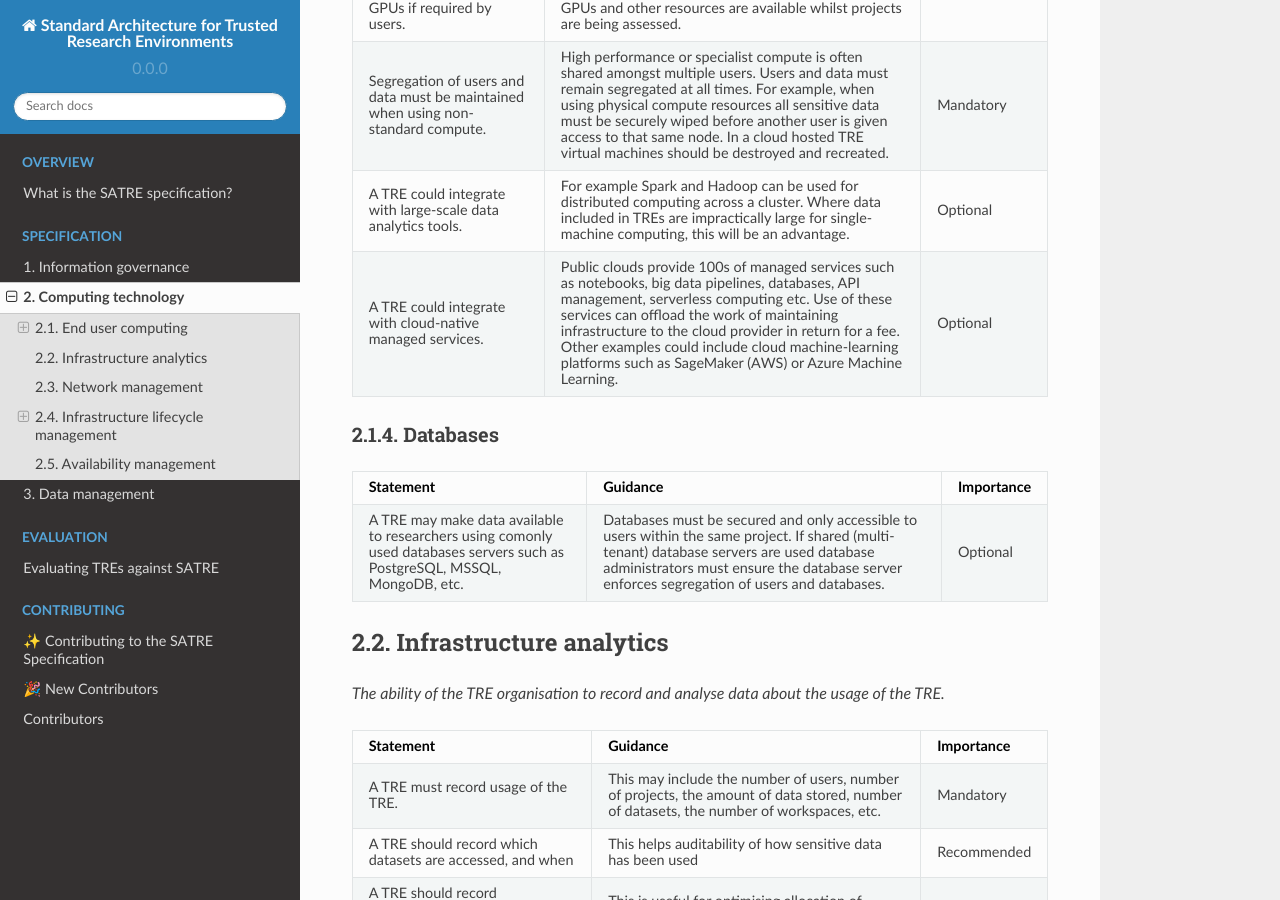
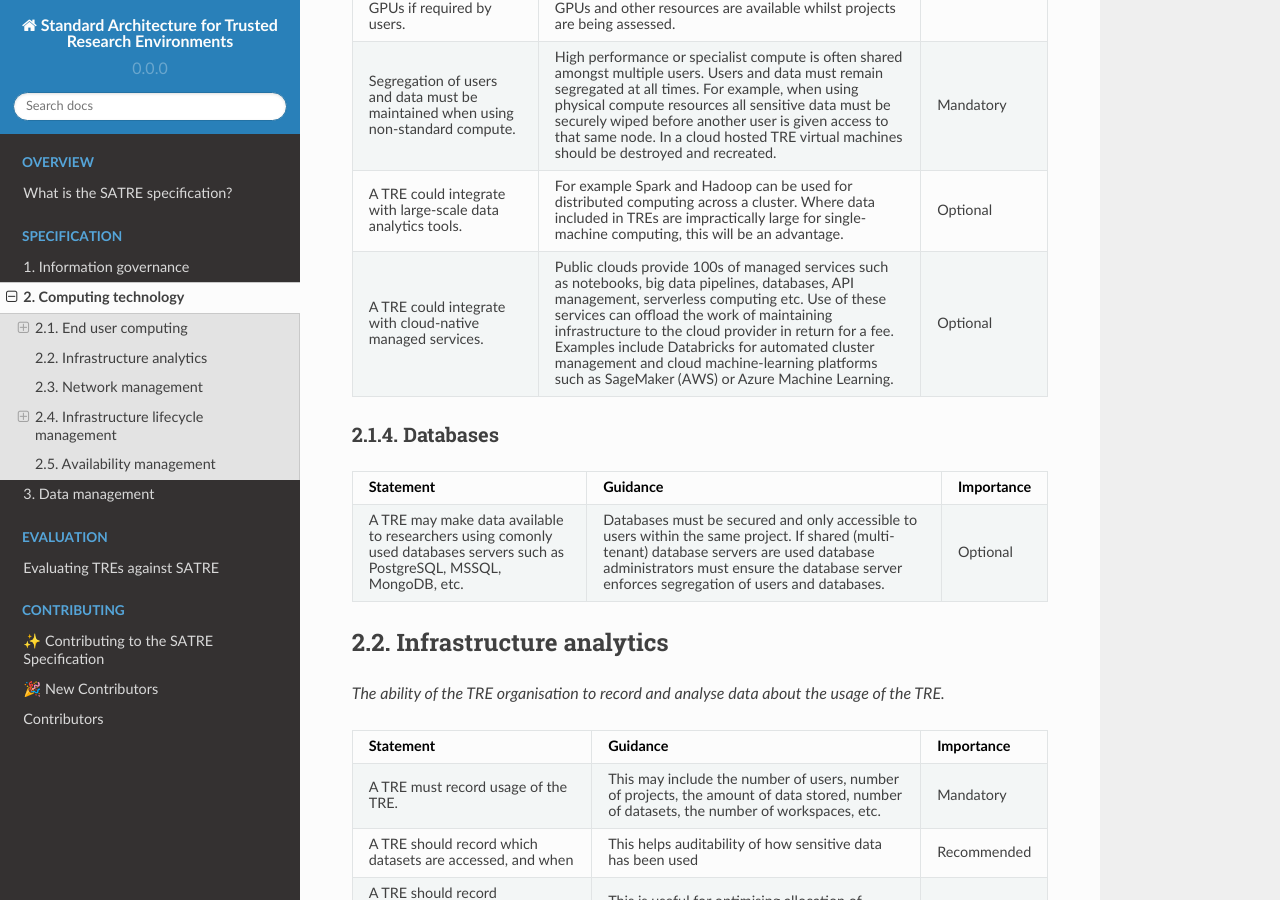
Before and after one commit to sa-tre/satre-specification, a Sphinx documentation site: the page built from docs/source/pillars/computing_technology.md, in a window 1280 px wide and 900 px high, scrolled down 2763 px. Built offline with Sphinx 7.4.7 and the Read the Docs theme 2.0.0, drawn with Linux system fonts in a browser that asks for light colours.

Commit message:
retain examples

````diff
--- a/docs/source/pillars/computing_technology.md
+++ b/docs/source/pillars/computing_technology.md
@@ -118,7 +118,7 @@ _The ability to run analyses requiring more compute resources, or more specialis
   - Optional
 * - A TRE could integrate with cloud-native managed services.
   - Public clouds provide 100s of managed services such as notebooks, big data pipelines, databases, API management, serverless computing etc. Use of these services can offload the work of maintaining infrastructure to the cloud provider in return for a fee.
-    Other examples could include cloud machine-learning platforms such as SageMaker (AWS) or Azure Machine Learning.
+  Examples include Databricks for automated cluster management and cloud machine-learning platforms such as SageMaker (AWS) or Azure Machine Learning.
   - Optional
 ```
 
````
